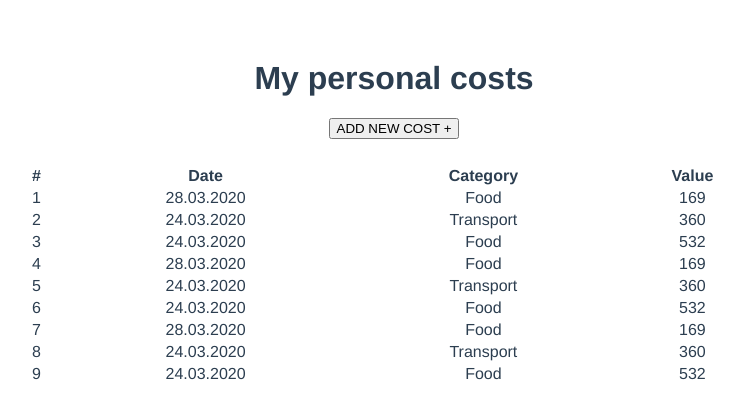
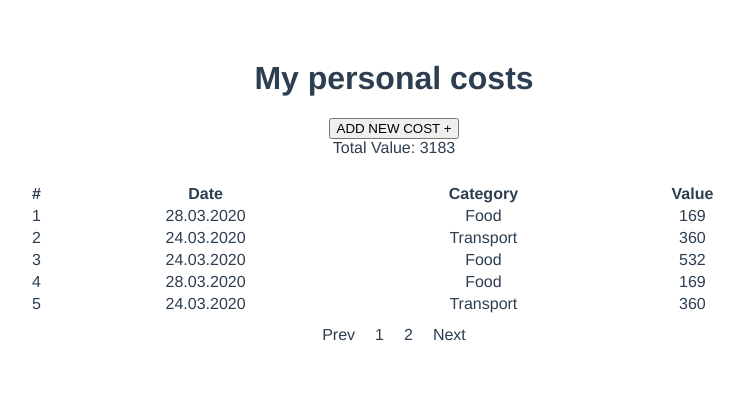
Before and after one commit to SiberianJohnny/gb_vue_project, a Vue app: page / in a window 1280 px wide. Shown: the top 418 px of the page, without its empty margins (246-990 px from the left). Built offline with nearby package versions, Linux system fonts and the light colour scheme.

Commit message:
Pagination

```diff
--- a/src/App.vue
+++ b/src/App.vue
@@ -6,15 +6,22 @@
       <add-payment-form @addNewPayment="newPayment" v-if="show" />
     </header>
     <main>
-      <PaymentDisplay :list="paymentsList" />
+      Total Value: {{ getFPV }}
+      <PaymentDisplay :list="currentElement" />
     </main>
     <footer>
-      <pagination />
+      <pagination
+        :cur="page"
+        :n="n"
+        :length="paymentsList.length"
+        @changePage="onChangePage"
+      />
     </footer>
   </div>
 </template>
 
 <script>
+import { mapMutations, mapGetters } from "vuex";
 import AddPaymentForm from "./components/AddPaymentForm.vue";
 import Button from "./components/Button.vue";
 import Pagination from "./components/Pagination.vue";
@@ -30,11 +37,13 @@ export default {
   },
   data() {
     return {
-      paymentsList: [],
       show: false,
+      page: 1,
+      n: 5,
     };
   },
   methods: {
+    ...mapMutations(["setPaymentsListData", "addDataToPaymentsList"]),
     fetchData() {
       return [
         {
@@ -84,15 +93,33 @@ export default {
         },
       ];
     },
+
+    onChangePage(p) {
+      this.page = p;
+    },
     newPayment(paymentData) {
-      this.paymentsList.push(paymentData);
+      this.addDataToPaymentsList(paymentData);
     },
     showForm() {
       this.show = !this.show;
     },
   },
+  computed: {
+    ...mapGetters({
+      paymentsList: "getPaymentsList",
+    }),
+    getFPV() {
+      return this.$store.getters.getFullPaymentsValue;
+    },
+    currentElement() {
+      const { n, page } = this;
+      return this.paymentsList.slice(n * (page - 1), n * (page - 1) + n);
+    },
+  },
   created() {
-    this.paymentsList = this.fetchData();
+    // this.paymentsList = this.fetchData();
+    // this.#store.commit("setPaymentsListData", this.fetchData());
+    this.setPaymentsListData(this.fetchData());
   },
 };
 </script>
--- a/src/components/AddPaymentForm.vue
+++ b/src/components/AddPaymentForm.vue
@@ -1,6 +1,6 @@
 <template>
   <div class="wrapper">
-    <input placeholder="Payment value" v-model="value" />
+    <input type="number" placeholder="Payment value" v-model.number="value" />
     <input placeholder="Payment category" v-model="category" />
     <input placeholder="Payment date" v-model="date" />
     <button @click="addNewPayment" class="btn">ADD +</button>
--- a/src/components/Pagination.vue
+++ b/src/components/Pagination.vue
@@ -1,10 +1,50 @@
 <template>
-  <div></div>
+  <div class="pagination">
+    <div class="pagination__element" @click="changePage(cur - 1)">Prev</div>
+    <div
+      class="pagination__element"
+      v-for="page in amount"
+      :key="page"
+      @click="changePage(page)"
+    >
+      {{ page }}
+    </div>
+    <div class="pagination__element" @click="changePage(cur + 1)">Next</div>
+  </div>
 </template>
 
 <script>
-export default {};
+export default {
+  props: {
+    length: Number,
+    n: {
+      type: Number,
+      default: 5,
+    },
+    cur: Number,
+  },
+  computed: {
+    amount() {
+      return Math.ceil(this.length / this.n);
+    },
+  },
+  methods: {
+    changePage(p) {
+      if (p < 1 || p > this.amount) {
+        return;
+      }
+      this.$emit("changePage", p);
+    },
+  },
+};
 </script>
 
-<style>
+<style scoped lang="scss">
+.pagination {
+  display: flex;
+  justify-content: center;
+  &__element {
+    margin: 10px;
+  }
+}
 </style>
--- a/src/main.js
+++ b/src/main.js
@@ -1,8 +1,12 @@
 import Vue from 'vue'
 import App from './App.vue'
+import store from './store'
 
 Vue.config.productionTip = false
 
+
+
 new Vue({
   render: h => h(App),
+  store,
 }).$mount('#app')
--- /dev/null
+++ b/src/store/index.js
@@ -0,0 +1,25 @@
+import Vue from 'vue';
+import Vuex from 'vuex';
+
+Vue.use(Vuex)
+
+export default new Vuex.Store({
+  state: {
+    paymentsList: []
+  },
+  mutations: {
+    setPaymentsListData(state, payload) {
+      state.paymentsList = payload
+    },
+    addDataToPaymentsList(state, payload) {
+      state.paymentsList.push(payload)
+    }
+  },
+  getters: {
+    getPaymentsList: state => state.paymentsList,
+    getFullPaymentsValue: state => {
+      return state.paymentsList.reduce((res, cur) => res + cur.value, 0)
+    }
+  },
+  actions: {},
+})
```
